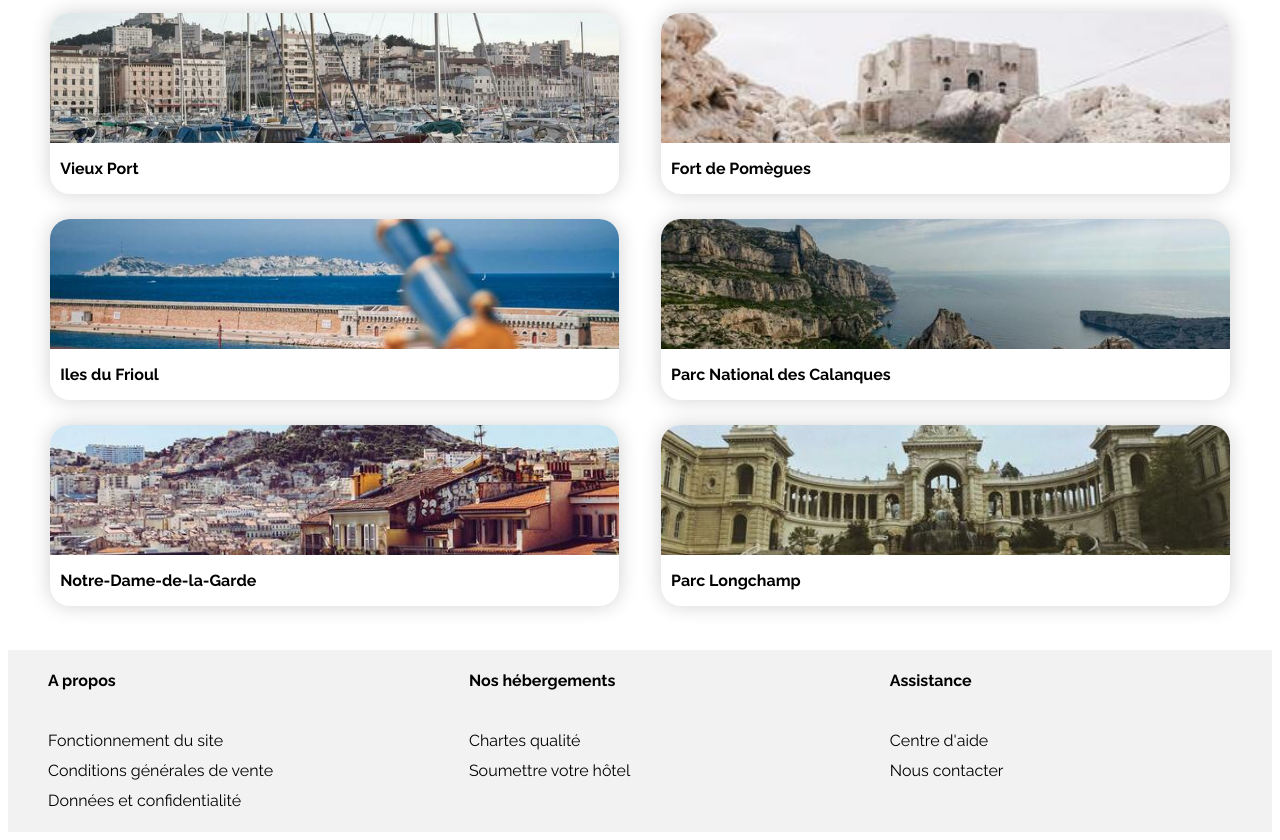
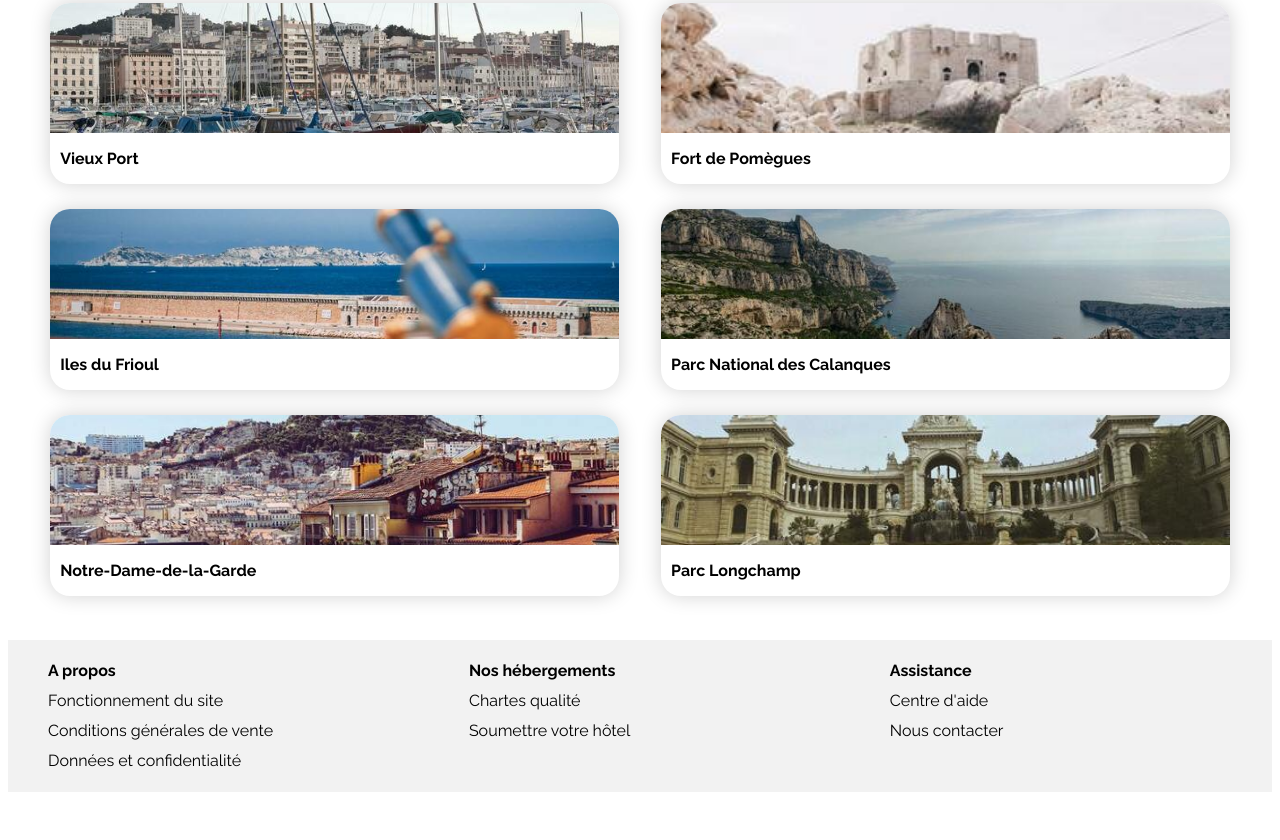
Before and after one commit to Purtzmann/Reservia_website, a plain HTML site: page index.html in a window 1280 px wide. Shown: the part 1712-2552 px from the top of the page. After the commit the page ends 2512 px from the top, so only its background shows below. Drawn offline with Linux system fonts and the light colour scheme.

Commit message:
correction footer

```diff
--- a/css/desktop.css
+++ b/css/desktop.css
@@ -77,7 +77,7 @@ color: #0065fc;
 }
 
 header nav li a{
-     padding-top: 42px;
+     padding-top: 35px;
 }
 
 
@@ -386,6 +386,10 @@ aside .products .figure .figcaption .stars{
      margin-top: 30px;
 }
 
+#activity .activity_marseille{
+     margin-bottom:60px;
+}
+
 
 .locations_desktop{
           display: flex;
@@ -496,3 +500,7 @@ li{
 ul{
      line-height: 30px;
 }
+
+li:first-child{
+     margin-bottom: 15px;
+}
--- a/css/mobile.css
+++ b/css/mobile.css
@@ -350,10 +350,12 @@ aside .products .figure .figcaption .stars{
 }
 
 
+
 .plus{
    margin-left: 18px;
    margin-top: 28px;
    font-weight: 700;
+
 }
 
 
--- a/index.html
+++ b/index.html
@@ -21,7 +21,7 @@
 
    <nav>
       <ul>
-         <li><a href="#" class="links"></a><img src="images/logo/Reservia@3x.png" alt=""></li>
+         <li><a href="#" class="links"><img src="images/logo/Reservia@3x.png" alt=""></a></li>
          <li><a href="#accomodation" class="links">Hébergement</a></li>
          <li><a href="#activity" class="links">Activités</a></li>
          <li><a href="#" class="links"><strong>S'inscire</strong></a></li>
@@ -202,7 +202,7 @@
 
    <aside>
 
-      <span><h1>Les plus populaires</h1><i class="fas fa-chart-line"></i></span>
+      <h1><span>Les plus populaires<i class="fas fa-chart-line"></i></span></h1>
       <div class="products">
          <a href="#" class="links">
             <div class="figure">
@@ -268,7 +268,7 @@
 
    <!-- Section 3 Activity -->
 <section id="activity">
-   <div class="activty_marseille">
+   <div class="activity_marseille">
       <h1>Activités à Marseille</h1>
       <div class="locations_desktop">
 
@@ -427,27 +427,24 @@
    <div class="list">
       <div class="list_1">
          <ul>
-            <a href="#" class="links"><li><strong>A propos</strong></li></a>
-            <br>
-            <a href="#" class="links"><li>Fonctionnement du site</li></a>
-            <a href="#" class="links"><li>Conditions générales de vente</li></a>
-            <a href="#" class="links"><li>Données et confidentialité</li></a>
+            <li><a href="#" class="links"><strong>A propos</strong></a></li>
+            <li><a href="#" class="links">Fonctionnement du site</a></li>
+            <li><a href="#" class="links">Conditions générales de vente</a></li>
+            <li><a href="#" class="links">Données et confidentialité</a></li>
          </ul>
       </div>
       <div class="list_1">
          <ul>
-            <a href="#" class="links"><li><strong>Nos hébergements</strong></li></a>
-            <br>
-            <a href="#" class="links"><li>Chartes qualité</li></a>
-            <a href="#" class="links"><li>Soumettre votre hôtel</li></a>
+            <li><a href="#" class="links"><strong>Nos hébergements</strong></a></li>
+            <li><a href="#" class="links">Chartes qualité</a></li>
+            <li><a href="#" class="links">Soumettre votre hôtel</a></li>
          </ul>
       </div>
       <div class="list_1">
          <ul>
-            <a href="#" class="links"><li><strong>Assistance</strong></li></a>
-            <br>
-            <a href="#" class="links"><li>Centre d'aide</li></a>
-            <a href="#" class="links"><li>Nous contacter</li></a>
+            <li><a href="#" class="links"><strong>Assistance</strong></a></li>
+            <li><a href="#" class="links">Centre d'aide</a></li>
+            <li><a href="#" class="links">Nous contacter</a></li>
          </ul>
       </div>
    </div>
```
Lines whose indentation alone changed are shown as unchanged.
